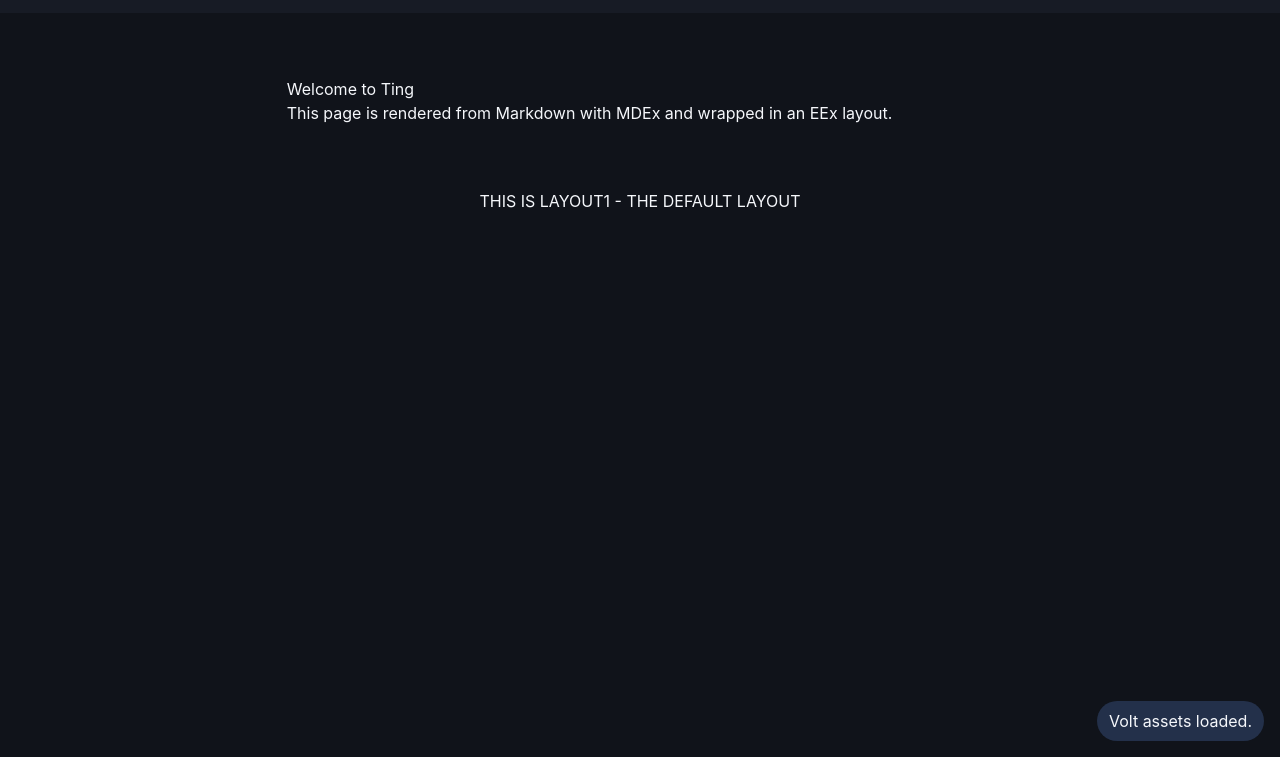
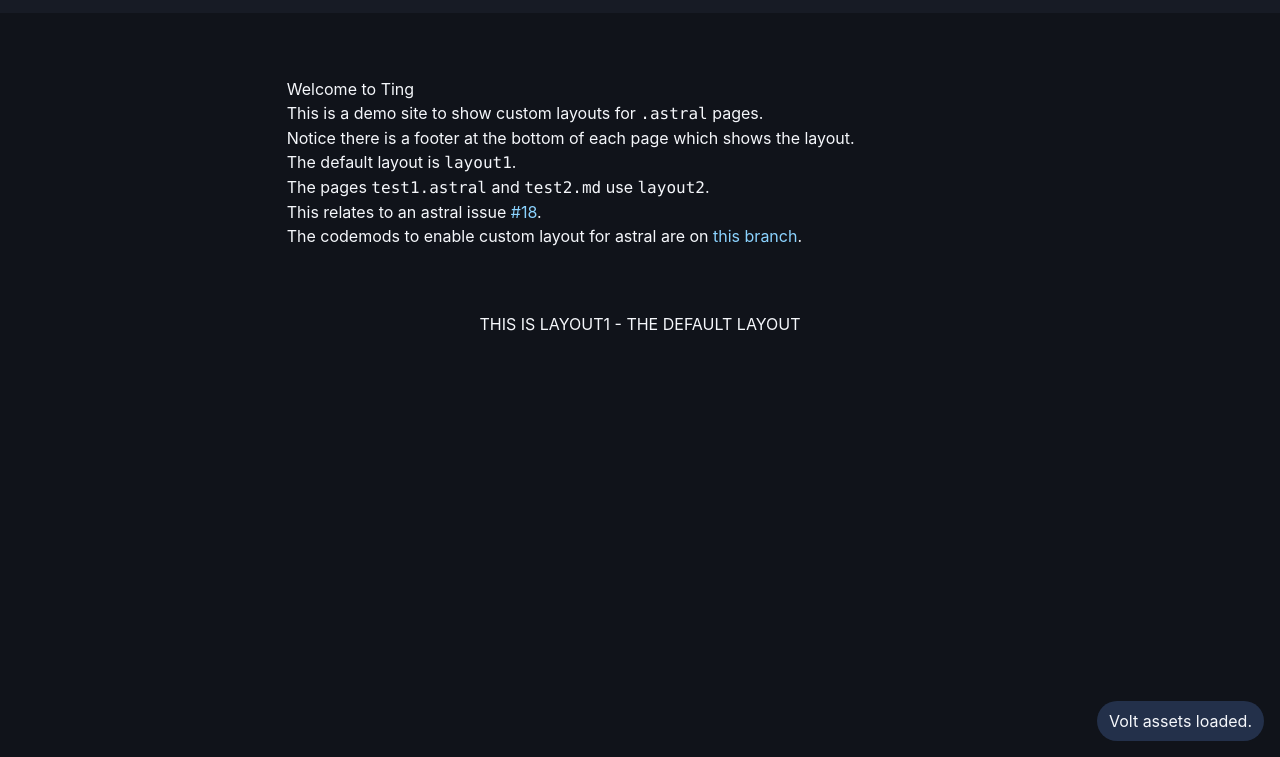
Before and after one commit to andyl/ting, a plain HTML site: page docs/index.html in a window 1280 px wide. Shown: the part 43-800 px from the top of the page. Drawn offline with Linux system fonts and the light colour scheme.

Commit message:
Update home-page test

```diff
--- a/docs/index.html
+++ b/docs/index.html
@@ -20,7 +20,12 @@
 
     <main class="page" data-route="/">
       <h1 id="welcome-to-ting">Welcome to Ting<a href="#welcome-to-ting" aria-label="Link to heading 'Welcome to Ting'" data-heading-content="Welcome to Ting" class="anchor"></a></h1>
-<p>This page is rendered from Markdown with MDEx and wrapped in an EEx layout.</p>
+<p>This is a demo site to show custom layouts for <code>.astral</code> pages.</p>
+<p>Notice there is a footer at the bottom of each page which shows the layout.</p>
+<p>The default layout is <code>layout1</code>.</p>
+<p>The pages <code>test1.astral</code> and <code>test2.md</code> use <code>layout2</code>.</p>
+<p>This relates to an astral issue <a href="https://github.com/elixir-volt/astral/issues/18">#18</a>.</p>
+<p>The codemods to enable custom layout for astral are on <a href="https://github.com/andyl/astral/tree/custom_layout">this branch</a>.</p>
     </main>
     <div class="text-center">
       THIS IS LAYOUT1 - THE DEFAULT LAYOUT
```
Also changed, not shown: 1 other file.
